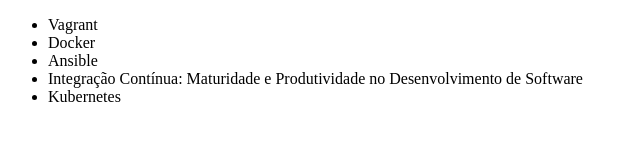
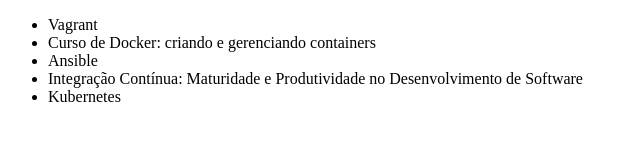
Before and after one commit to rodrigobruno/alura-git, a plain HTML site: page index.html in a window 1280 px wide. Shown: the whole page, without its empty margins (0-640 px from the left). Drawn offline with Linux system fonts and the light colour scheme.

Commit message:
Atualizando curso de Docker

```diff
--- a/index.html
+++ b/index.html
@@ -9,7 +9,7 @@
 <body>
 	<ul>
 		<li>Vagrant</li>
-		<li>Docker</li>
+		<li>Curso de Docker: criando e gerenciando containers</li>
 		<li>Ansible</li>
 		<li>Integração Contínua: Maturidade e Produtividade no Desenvolvimento de Software</li>
 		<li>Kubernetes</li>
```
